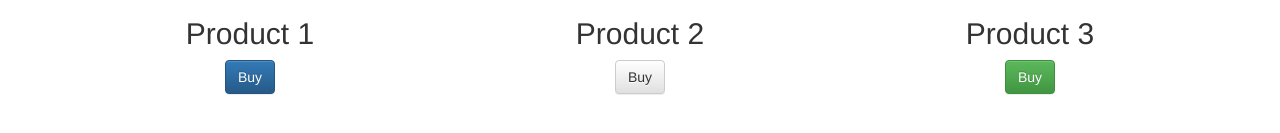
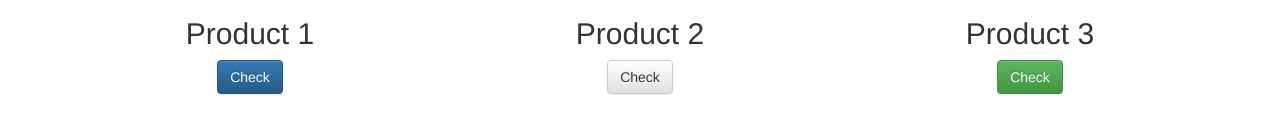
Before and after one commit to aivredtea1/sample, a plain HTML site: page index.html in a window 1280 px wide. Shown: the part 225-358 px from the top of the page. Drawn offline with nearby package versions, Linux system fonts and the light colour scheme.

Commit message:
Changed labels

```diff
--- a/index.html
+++ b/index.html
@@ -92,17 +92,17 @@
 			<div class="album col-md-4 col-sm-12">
 				<img src="https://www.cubecart.com/img/sellers/173/173/master.jpg">
 				<h2>Product 1</h2>
-				<button class="btn btn-primary">Buy</button>
+				<button class="btn btn-primary">Check</button>
 			</div>
 			<div class="album col-md-4 col-sm-12">
 				<img src="https://www.cubecart.com/img/sellers/173/173/master.jpg">
 				<h2>Product 2</h2>
-				<button class="btn btn-default">Buy</button>
+				<button class="btn btn-default">Check</button>
 			</div>
 			<div class="album col-md-4 col-sm-12">
 				<img src="https://www.cubecart.com/img/sellers/173/173/master.jpg">
 				<h2>Product 3</h2>
-				<button class="btn btn-success">Buy</button>
+				<button class="btn btn-success">Check</button>
 			</div>
 		</div>
 	</div>
```
